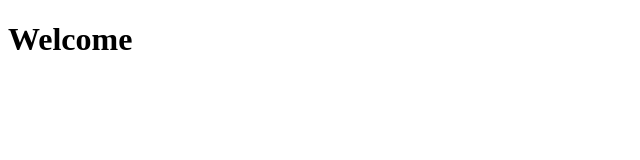
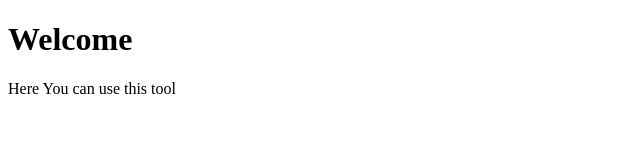
Before and after one commit to kaushikd207/TimeManager, a plain HTML site: page index.html in a window 1280 px wide. Shown: the whole page, without its empty margins (0-640 px from the left). Drawn offline with Linux system fonts and the light colour scheme.

Commit message:
Update index.html

```diff
--- a/index.html
+++ b/index.html
@@ -8,5 +8,6 @@
 </head>
 <body>
     <h1> Welcome </h1>
+    <p>Here You can use this tool
 </body>
 </html>
```
